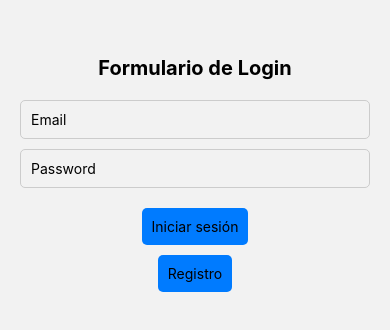
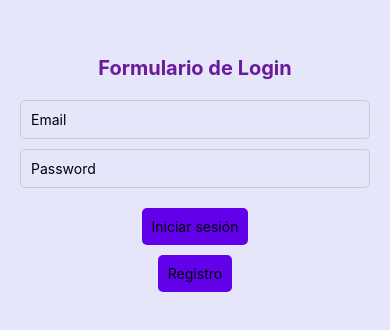
Before and after one commit to vlaplume/prog3-SLW, a React Native app: screen /Home in a window 390 px wide. Shown: the part 248-578 px from the top of the page. Built offline with nearby package versions, Linux system fonts and the light colour scheme; no server answers.

Commit message:
estilos y cambios finales

```diff
--- a/src/components/Card.js
+++ b/src/components/Card.js
@@ -57,17 +57,17 @@ class Card extends Component {
 
     render() {
         return (
-            <View>
-                <Text>{this.props.post.title}</Text>
-                <Text>{this.props.post.description}</Text>
-                <Text>{this.props.post.owner}</Text>
-                <Text>{this.convertirAFecha(this.props.post.createdAt.seconds)}</Text>
-                {this.state.like ? <TouchableOpacity onPress={() => this.dislikear()}>
+            <View style={styles.card}>
+                <Text style={styles.title}>{this.props.post.title}</Text>
+                <Text style={styles.description}>{this.props.post.description}</Text>
+                <Text style={styles.owner}>{this.props.post.owner}</Text>
+                <Text style={styles.date}>{this.convertirAFecha(this.props.post.createdAt.seconds)}</Text>
+                {this.state.like ? <TouchableOpacity  style={styles.button} onPress={() => this.dislikear()}>
                     <Text>Dislike</Text>
-                </TouchableOpacity> : <TouchableOpacity onPress={() => this.likear()}>
-                    <Text>Like</Text>
+                </TouchableOpacity> : <TouchableOpacity style={styles.button} onPress={() => this.likear()}>
+                    <Text>Me gusta</Text>
                 </TouchableOpacity>}
-                <Text>Cantidad de likes: {this.state.contador}</Text>
+                <Text style={styles.likesCount} >Cantidad de likes: {this.state.contador}</Text>
 
             </View>
         )
@@ -76,4 +76,54 @@ class Card extends Component {
 
 export default Card;
 
-const styles = StyleSheet.create({});
+const styles = StyleSheet.create({
+    card: {
+        backgroundColor: '#E6E6FA',
+        borderRadius: 10,
+        padding: 15,
+        marginVertical: 10,
+        shadowColor: '#000',
+        shadowOffset: {
+            width: 0,
+            height: 2,
+        },
+        shadowOpacity: 0.25,
+        shadowRadius: 3.84,
+        elevation: 5,
+    },
+    title: {
+        fontSize: 18,
+        fontWeight: 'bold',
+        color: 'black',
+    },
+    description: {
+        fontSize: 16,
+        color: '#333',
+        marginVertical: 5,
+    },
+    owner: {
+        fontSize: 14,
+        color: '#6A1B9A',
+        marginBottom: 5,
+    },
+    date: {
+        fontSize: 12,
+        color: '#666',
+        marginBottom: 10,
+    },
+    button: {
+        backgroundColor: '#9370DB',
+        padding: 10,
+        borderRadius: 5,
+        alignItems: 'center',
+        marginBottom: 10,
+    },
+    buttonText: {
+        color: '#FFFFFF',
+        fontSize: 16,
+    },
+    likesCount: {
+        fontSize: 14,
+        color: '#333',
+    },
+});
--- a/src/screens/Home.js
+++ b/src/screens/Home.js
@@ -1,5 +1,5 @@
 import React, { Component } from 'react';
-import { View, Text, FlatList, TouchableOpacity } from 'react-native';
+import { View, Text, FlatList, TouchableOpacity, StyleSheet } from 'react-native';
 import Card from '../components/Card';
 
 import { db } from '../firebase/config';
@@ -27,14 +27,14 @@ class Home extends Component {
 
   render() {
     return (
-      <View>
+      <View style={styles.container}>
         {
           this.state.posts === null ?
-          <Text>Cargando...</Text> :
+          <Text style={styles.loadingText}>Cargando...</Text> :
           <View>
             {
               this.state.posts.length === 0 ?
-              <Text>No hay posts</Text> :
+              <Text style={styles.noPostsText}>No hay posts</Text> :
               <FlatList
                 data={this.state.posts}
                 renderItem={({ item }) => <Card id={item.id} post={item.data} />}
@@ -49,3 +49,23 @@ class Home extends Component {
 }
 
 export default Home;
+
+const styles = StyleSheet.create({
+  container: {
+    flex: 1,
+    backgroundColor: '#E6E6FA',
+    padding: 16,
+  },
+  loadingText: {
+    color: '#6A1B9A',
+    fontSize: 18,
+    textAlign: 'center',
+    marginTop: 20,
+  },
+  noPostsText: {
+    color: '#6A1B9A',
+    fontSize: 18,
+    textAlign: 'center',
+    marginTop: 20,
+  },
+});
--- a/src/screens/Login.js
+++ b/src/screens/Login.js
@@ -91,11 +91,13 @@ const styles = StyleSheet.create({
     justifyContent: 'center',
     alignItems: 'center',
     padding: 20,
+    backgroundColor: "#E6E6FA",
   },
   heading: {
     fontSize: 20,
     fontWeight: 'bold',
     marginBottom: 20,
+    color:'#6A1B9A'
   },
   input: {
     width: '100%',
@@ -104,9 +106,10 @@ const styles = StyleSheet.create({
     borderColor: '#ccc',
     marginBottom: 10,
     borderRadius: 5,
+
   },
   button: {
-    backgroundColor: '#007BFF',
+    backgroundColor: '#6200EA',
     padding: 10,
     borderRadius: 5,
     marginTop: 10,
--- a/src/screens/NewPost.js
+++ b/src/screens/NewPost.js
@@ -58,28 +58,28 @@ class NewPost extends Component {
 
     render() {
         return (
-            <View>
-                <Text>Formulario NewPost</Text>
+            <View style={styles.container}>
+                <Text style={styles.title}>Formulario NewPost</Text>
 
-                <Text>Título</Text>
-                <TextInput style={styles}
+                <Text style={styles.label}>Título</Text>
+                <TextInput style={styles.input}
                     keyboardType='default'
                     placeholder='Ingrse el título del posteo'
                     onChangeText={text => this.setState({ title: text })}
                     value={this.state.title} />
 
-                <Text>Description</Text>
-                <TextInput style={styles}
+                <Text style={styles.label}>Description</Text>
+                <TextInput style={styles.input}
                     keyboardType='default'
                     placeholder='Ingrse la descripción del posteo'
                     onChangeText={text => this.setState({ description: text })}
                     value={this.state.description} />
 
-                <TouchableOpacity onPress={() => {this.createPost(this.state.title, this.state.description)}}>
+                <TouchableOpacity style={styles.button} onPress={() => {this.createPost(this.state.title, this.state.description)}}>
                     Agregar posteo
                 </TouchableOpacity>
 
-                <Text>{this.state.error}</Text>
+                <Text style={styles.error}>{this.state.error}</Text>
 
 
             </View>
@@ -90,5 +90,45 @@ class NewPost extends Component {
 export default NewPost;
 
 const styles = StyleSheet.create({
-
+    container: {
+        flex: 1,
+        padding: 20,
+        backgroundColor: "#E6E6FA",
+        justifyContent: 'center',
+    },
+    title: {
+        fontSize: 24,
+        fontWeight: 'bold',
+        color: '#6A1B9A',
+        marginBottom: 20,
+        textAlign: 'center',
+    },
+    label: {
+        fontSize: 18,
+        color: '#6A1B9A',
+        marginBottom: 5,
+    },
+    input: {
+        height: 40,
+        borderColor: '#6A1B9A',
+        borderWidth: 1,
+        borderRadius: 5,
+        paddingLeft: 10,
+        marginBottom: 20,
+    },
+    button: {
+        backgroundColor: "#9370DB",
+        padding: 10,
+        borderRadius: 5,
+        alignItems: 'center',
+    },
+    buttonText: {
+        color: '#FFFFFF',
+        fontSize: 16,
+    },
+    error: {
+        color: 'red',
+        textAlign: 'center',
+        marginTop: 10,
+    },
 });
--- a/src/screens/Profile.js
+++ b/src/screens/Profile.js
@@ -1,5 +1,5 @@
 import React, { Component } from 'react';
-import { View, Text, FlatList, TouchableOpacity } from 'react-native';
+import { View, Text, FlatList, TouchableOpacity, StyleSheet } from 'react-native';
 import { auth, db } from "../firebase/config";
 import Card from "../components/Card";
 
@@ -39,14 +39,14 @@ export default class Profile extends Component {
 
   render() {
     return (
-      <View>
+      <View style={styles.container}>
         {
           this.state.posteos === null ?
-          <Text>Cargando...</Text> :
+          <Text style={styles.loadingText}>Cargando...</Text> :
           <View>
             {
               this.state.posteos.length === 0 ?
-              <Text>No hay posteos</Text> :
+              <Text style={styles.noPostText} >No hay posteos</Text> :
               <FlatList
                 data={this.state.posteos}
                 renderItem={({ item }) => <Card id={item.id} post={item.data} />}
@@ -55,8 +55,45 @@ export default class Profile extends Component {
             }
           </View>
         }
-        <TouchableOpacity onPress={() => auth.signOut()}>Cerrar sesión</TouchableOpacity>
+        <TouchableOpacity  style={styles.logoutButton} onPress={() => auth.signOut()}>
+          <text style={styles.logoutButtonText} >Cerrar sesión </text>
+          </TouchableOpacity>
       </View>
     )
   }
 }
+
+const styles = StyleSheet.create({
+  container: {
+    flex: 1,
+    padding: 20,
+    backgroundColor: "#E6E6FA",
+  },
+  header: {
+    fontSize: 24,
+    fontWeight: 'bold',
+    color: '#6A1B9A',
+    marginBottom: 20,
+  },
+  loadingText: {
+    fontSize: 18,
+    color: '#333',
+  },
+  noPostText: {
+    fontSize: 18,
+    color: 'black',
+    textAlign: 'center',
+    marginTop: 20,
+  },
+  logoutButton: {
+    marginTop: 20,
+    backgroundColor: '#603b74',
+    padding: 10,
+    borderRadius: 5,
+    alignItems: 'center',
+  },
+  logoutButtonText: {
+    color: '#FFFFFF',
+    fontSize: 16,
+  },
+});
--- a/src/screens/Register.js
+++ b/src/screens/Register.js
@@ -69,8 +69,8 @@ export default class Register extends Component {
           onChangeText={text => this.setState({ password: text })}
           value={this.state.password} />
 
-        <TouchableOpacity onPress={() => this.registrarUsuario(this.state.email, this.state.password, this.state.username)}>
-          <Text>Registrarse</Text>
+        <TouchableOpacity  style={styles.button} onPress={() => this.registrarUsuario(this.state.email, this.state.password, this.state.username)}>
+        <Text>Registrarse</Text>
         </TouchableOpacity>
 
         {
@@ -79,7 +79,7 @@ export default class Register extends Component {
           null
         }
 
-        <Text> <TouchableOpacity onPress={() => this.props.navigation.navigate("Login")}>Login</TouchableOpacity>
+        <Text> <TouchableOpacity onPress={() => this.props.navigation.navigate("Login")} style={styles.button}>Login</TouchableOpacity>
         </Text>
 
         <StatusBar style="auto" />
@@ -91,18 +91,37 @@ export default class Register extends Component {
 const styles = StyleSheet.create({
   container: {
     flex: 1,
-    backgroundColor: '#fff',
+    justifyContent: 'center',
     alignItems: 'center',
-    justifyContent: 'center',
+    padding: 20,
+    backgroundColor: "#E6E6FA",
   },
   heading: {
-
+    fontSize: 20,
+    fontWeight: 'bold',
+    marginBottom: 20,
+    color:'#6A1B9A',
   },
   input: {
-    border: "1px solid #000000",
-    borderRadius : "8pt"
+    width: '100%',
+    padding: 10,
+    borderWidth: 1,
+    borderColor: '#ccc',
+    marginBottom: 10,
+    borderRadius: 5,
+  },
+  button: {
+    backgroundColor: '#6200EA',
+    padding: 10,
+    borderRadius: 5,
+    marginTop: 10,
+  },
+  buttonText: {
+    color: '#fff',
+    textAlign: 'center',
   },
   error: {
-    color: "rgb(255,0,0)",
-  }
+    color: 'red',
+    marginBottom: 10,
+  },
 });
--- a/src/screens/Search.js
+++ b/src/screens/Search.js
@@ -1,5 +1,6 @@
 import React, { Component } from 'react';
-import { View, Text, TextInput, FlatList } from 'react-native';
+import { View, Text, TextInput, FlatList, StyleSheet } from 'react-native';
+import { auth, db } from "../firebase/config";
 
 class Search extends Component {
     constructor(props) {
@@ -40,25 +41,26 @@ class Search extends Component {
       }
     render() {
         return (
-            <View>
+            <View style={styles.container}>
                 <Text>Buscar por usuario</Text>
         <TextInput
-          style=''
+        style={styles.input}
+
           keyboardType='default'
           placeholder='Ingrse el nombre de usuario'
           onChangeText={text => this.setState({ username: text })}
           value={this.state.username}
         />
-        <Text>Resultados de búsqueda</Text>
+        <Text style={styles.resultsHeader}>Resultados de búsqueda</Text>
         {
           this.state.username !== '' ?
             this.state.users === null ?
-              <Text>Cargando...</Text> :
+              <Text style={styles.loadingText}>Cargando...</Text> :
               this.state.users.length === 0 ?
-                <Text>No hay usuarios</Text> :
+                <Text style={styles.noResultsText}>No hay usuarios</Text> :
                 <FlatList
                   data={this.state.users}
-                  renderItem={({ item }) => <Text>{item.data().Username}</Text>}
+                  renderItem={({ item }) => <Text style={styles.userItem}>{item.data().Username}</Text>}
                   keyExtractor={item => item.id}
                 />
             : null
@@ -69,3 +71,47 @@ class Search extends Component {
 }
 
 export default Search;
+
+
+const styles = StyleSheet.create({
+    container: {
+        flex: 1,
+        padding: 20,
+        backgroundColor: "#E6E6FA",
+    },
+    header: {
+        fontSize: 24,
+        fontWeight: 'bold',
+        color: '#6A1B9A',
+        marginBottom: 20,
+    },
+    input: {
+        height: 40,
+        borderColor: '#6200EA',
+        borderWidth: 1,
+        borderRadius: 5,
+        paddingHorizontal: 10,
+        marginBottom: 20,
+    },
+    resultsHeader: {
+        fontSize:18,
+        fontWeight: 'bold',
+        color: '#333',
+        marginBottom: 10,
+    },
+    loadingText: {
+        fontSize: 16,
+        color: '#333',
+    },
+    noResultsText: {
+        fontSize: 16,
+        color: '#666',
+        textAlign: 'center',
+        marginTop: 20,
+    },
+    userItem: {
+        fontSize: 16,
+        color: '#6A1B9A',
+        paddingVertical: 10,
+    },
+});
```
Also changed, not shown: src/components/HomeMenu.js (+7 -5 lines).
